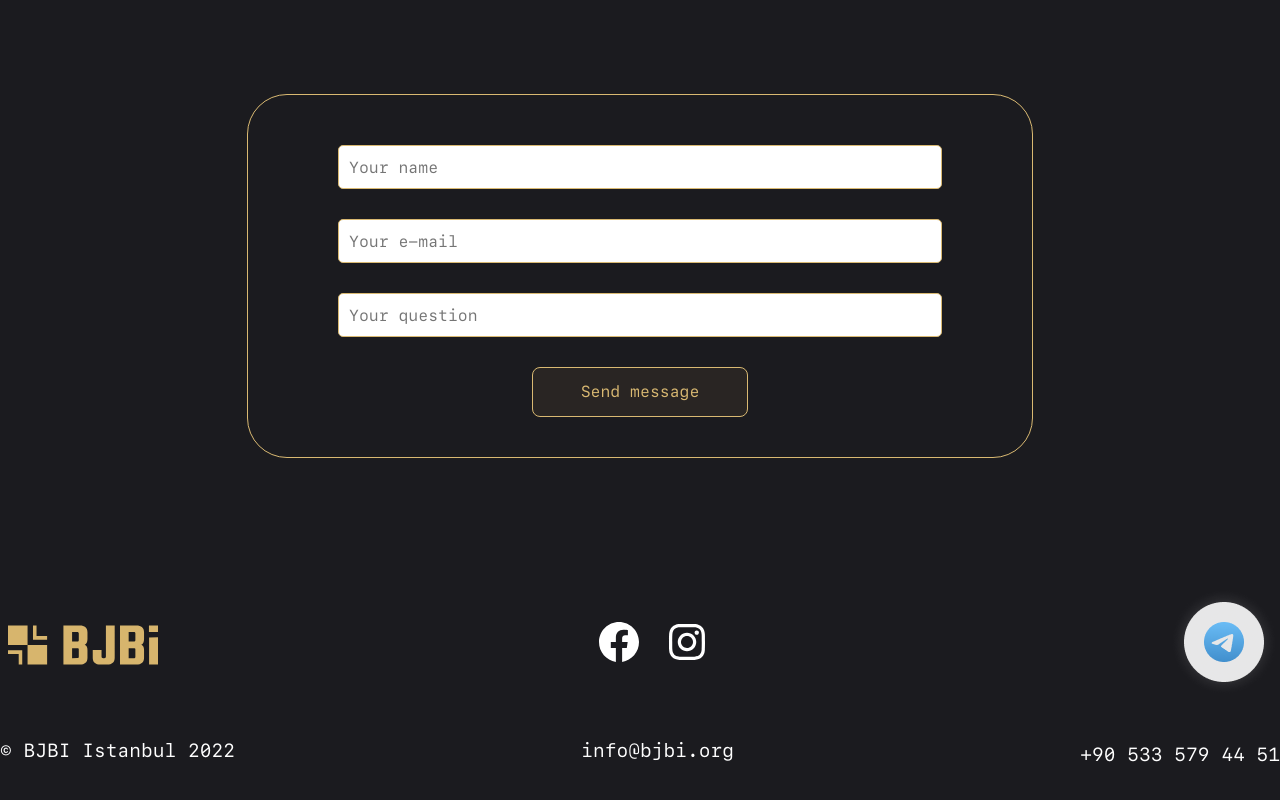
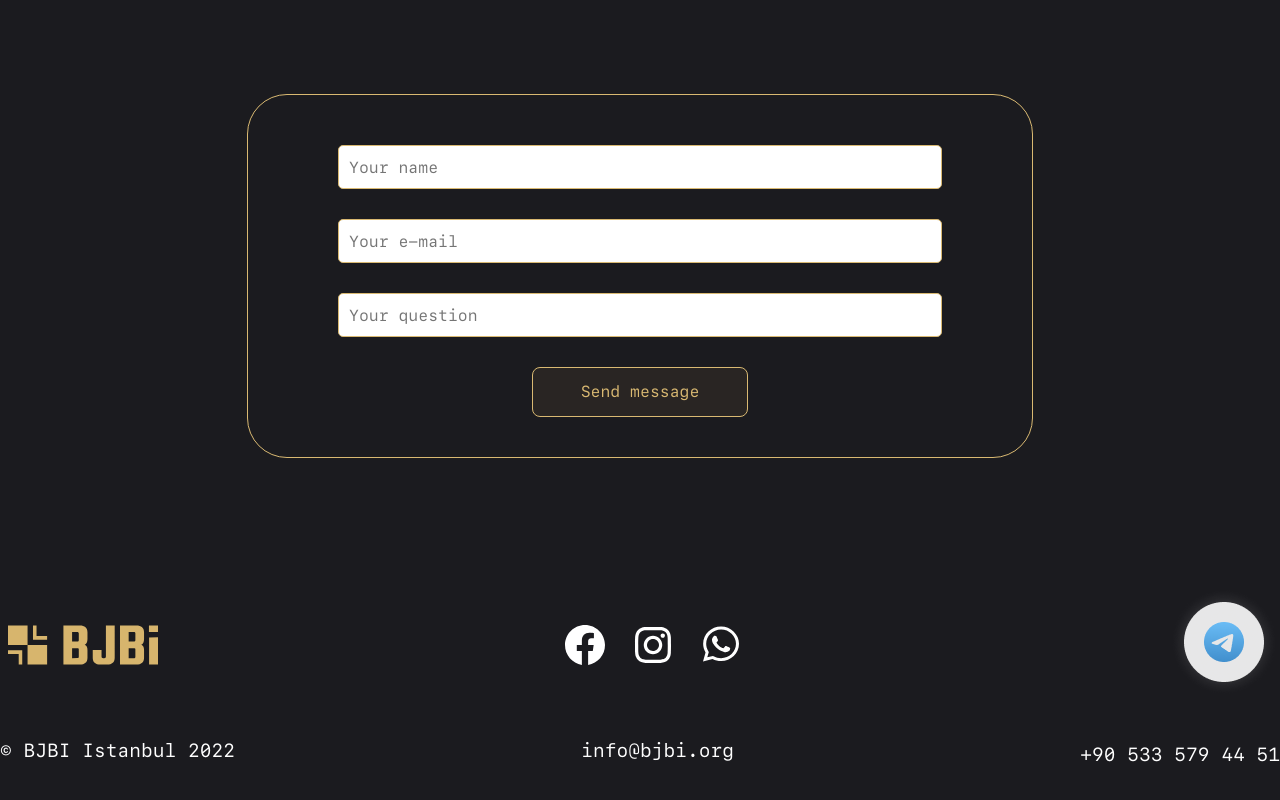
Before and after one commit to KirilushkinAleksandr/istanbul-crypto, a React (Create React App) app: page / in a window 1280 px wide. Shown: the part 5111-5911 px from the top of the page. Built offline with nearby package versions, Linux system fonts and the light colour scheme.

Commit message:
Add whatsapp link

```diff
--- a/src/components/Footer.jsx
+++ b/src/components/Footer.jsx
@@ -4,6 +4,7 @@ import MessengerButtons from "./MessengerButtons";
 import logo from "../images/logo.svg";
 import instagram from "../images/instagram.svg";
 import facebook from "../images/facebook.svg";
+import whatsapp from "../images/whatsapp.svg";
 
 function Footer() {
   return (
@@ -16,9 +17,18 @@ function Footer() {
         >
           <img src={logo} width={150} height={150} alt="BJBI logo" />
         </Link>
-        <div>
+        <div className="flex">
           <img className="footer__icon" src={facebook} />
-          <img src={instagram} />
+          <img className="footer__icon" src={instagram} />
+          <a
+            href="https://wa.me/905335794451"
+            target="_blank"
+            rel="noopener noreferrer"
+          >
+            <div className="footer__whatsapp">
+              <img src={whatsapp}/>
+            </div>
+          </a>
         </div>
         <MessengerButtons />
       </div>
@@ -30,7 +40,7 @@ function Footer() {
           </a>
         </p>
         <p>
-          <a className="footer__item" href="tel:05323615498">
+          <a className="footer__item" href="tel:+905335794451">
             +90 533 579 44 51
           </a>
         </p>
--- a/src/styles/footer.css
+++ b/src/styles/footer.css
@@ -27,3 +27,7 @@
 .footer__icon {
   margin-right: 20px;
 }
+
+.footer__whatsapp {
+  margin-top: 5px;
+}
```
Also changed, not shown: src/images/whatsapp.svg.
